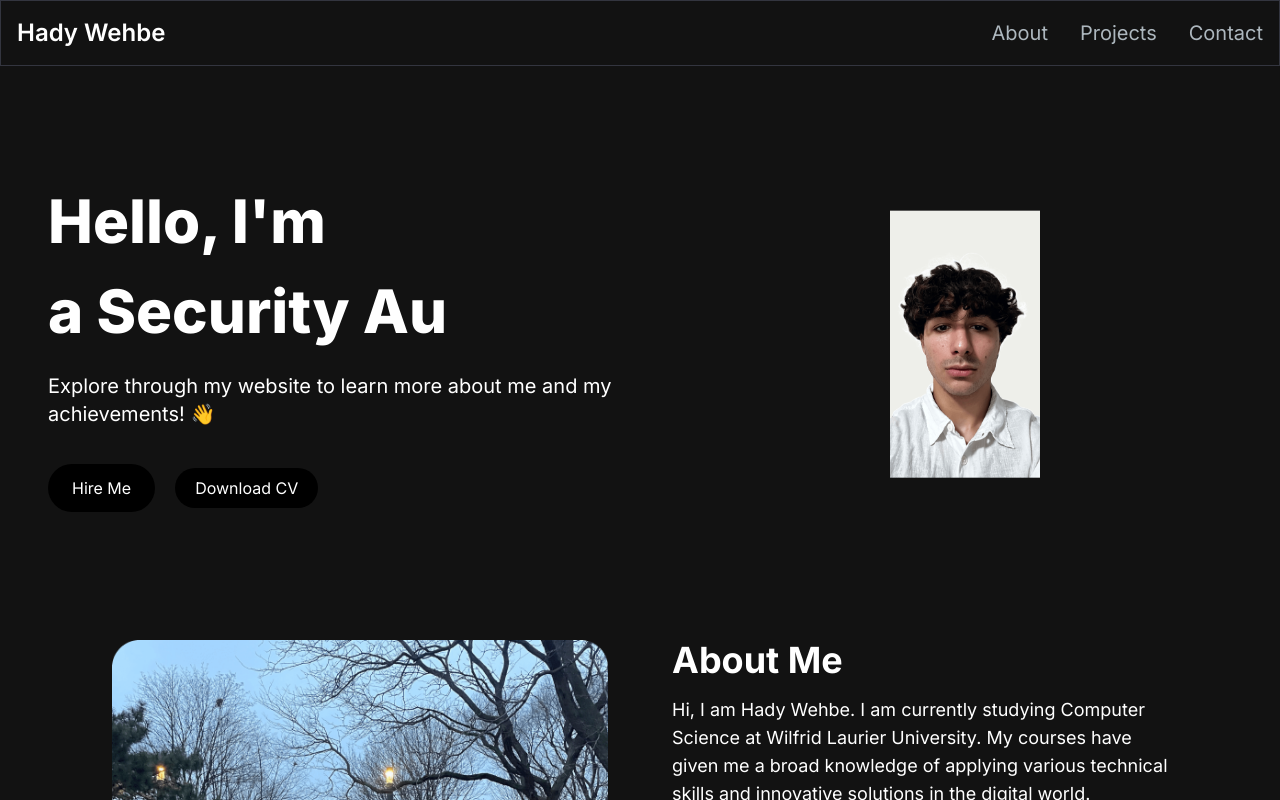
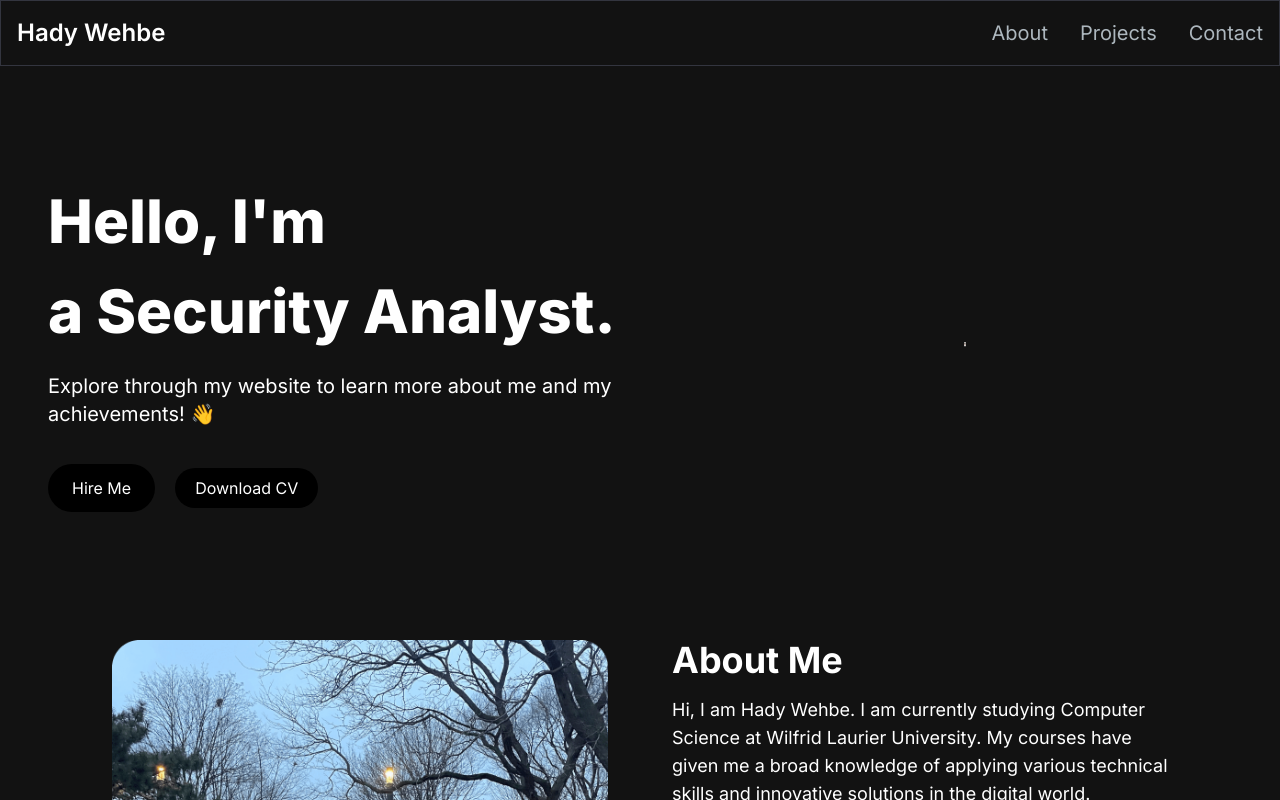
Before and after one commit to champhadh/hadyswebsite, a Next.js app: page / in a window 1280 px wide. Shown: the top 800 px of the page. Built offline with nearby package versions, Linux system fonts and the light colour scheme.

Commit message:
commit message

```diff
--- a/src/app/components/HeroSection.jsx
+++ b/src/app/components/HeroSection.jsx
@@ -24,7 +24,7 @@ const HeroSection = () => {
               sequence={[
                 "Hady W.",
                 1000,
-                "a CS Major.",
+                "a CS Major @ WLU.",
                 1000,
                 "a Security Analyst.",
                 1000,
@@ -67,7 +67,7 @@ const HeroSection = () => {
             <Image
               src="/images/hero-image.png"
               className="absolute transform -translate-x-1/2 -translate-y-1/2 top-1/2 left-1/2"
-              width={150}
+              width={2}
               height={150}
             />
           </div>
```
